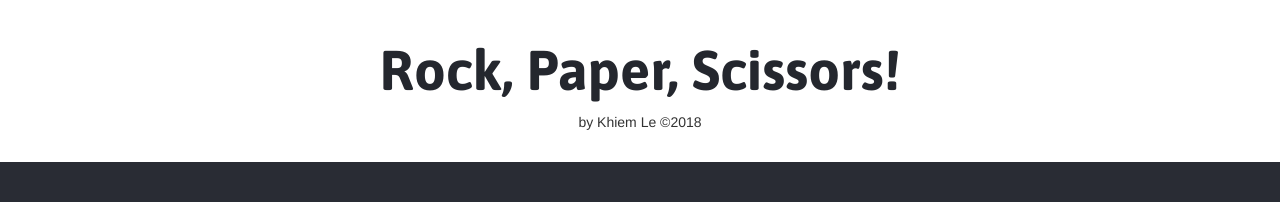
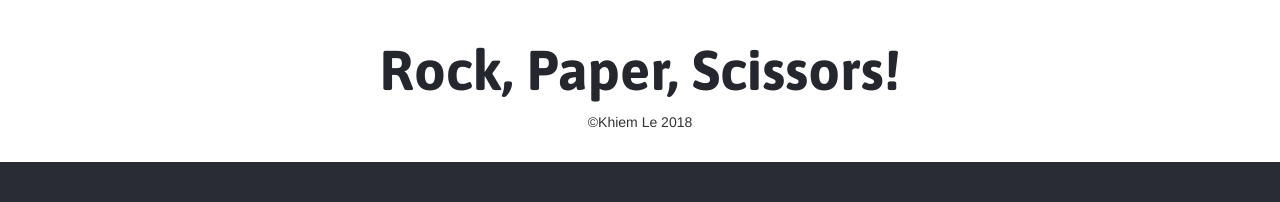
Before and after one commit to khiemdc/rock, an Angular app: page / in a window 1280 px wide. Shown: the top 202 px of the page. Built offline with nearby package versions, Linux system fonts and the light colour scheme.

Commit message:
first commit

```diff
--- a/src/app/app.component.html
+++ b/src/app/app.component.html
@@ -2,7 +2,7 @@
 <div style="text-align: center">
 <div class="header">
   <h1> {{ title }}!</h1>
-  <p>by Khiem Le &copy;2018</p>
+  <p>&copy;Khiem Le 2018</p>
 </div>
 <div class="container"><app-play></app-play></div>
 </div>
```
